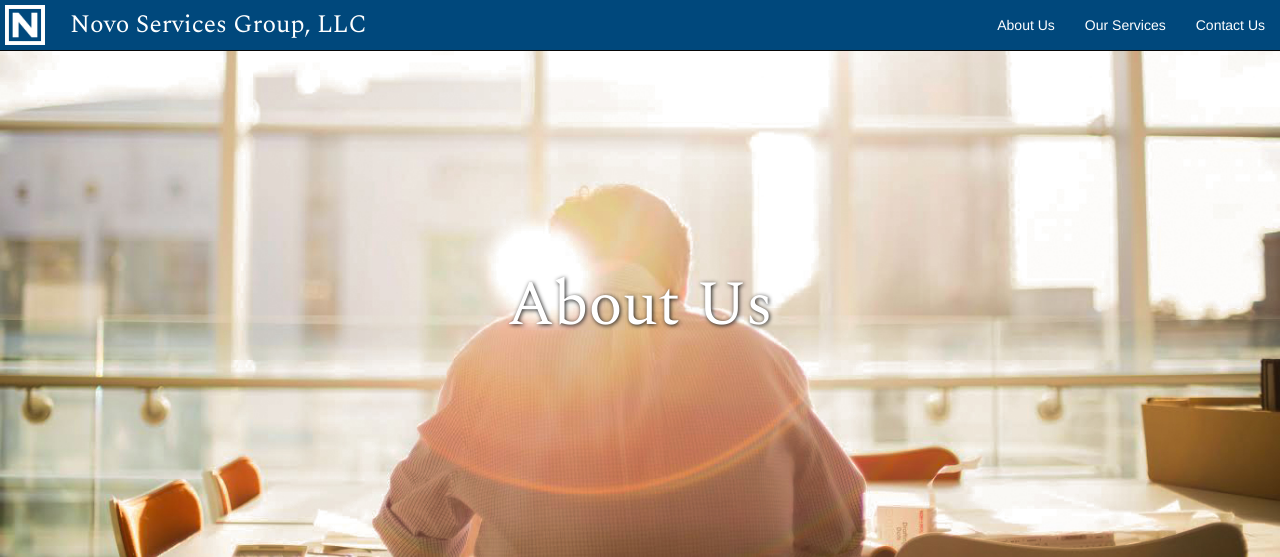
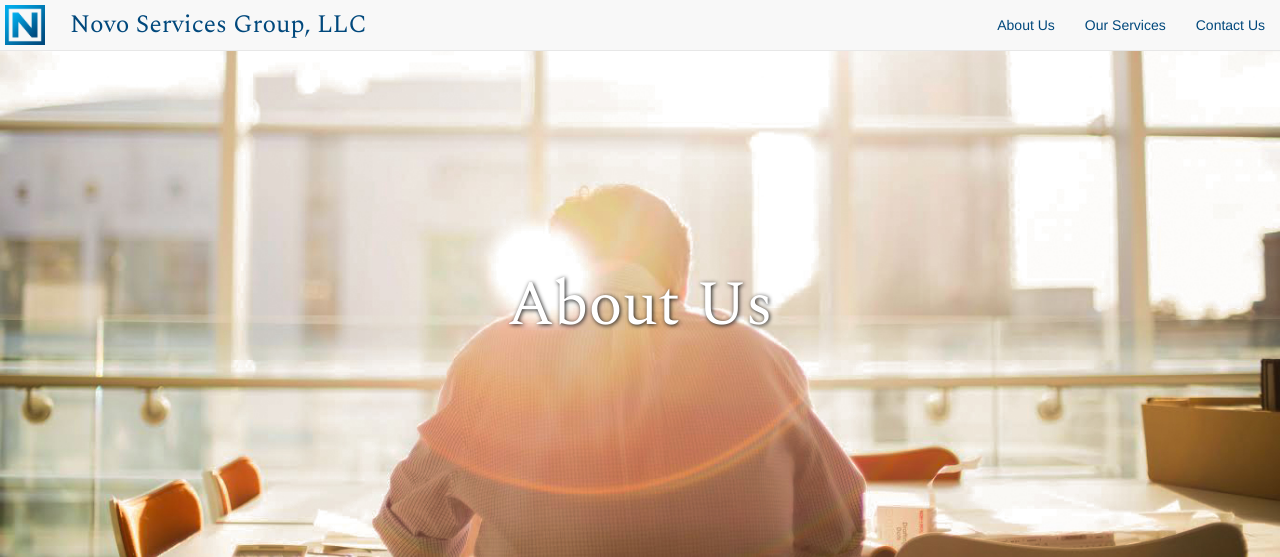
Before and after one commit to rhyza/nsg, a PHP site: page /about.php in a window 1280 px wide. Shown: the top 557 px of the page. Run offline with PHP 8.4, Linux system fonts and the light colour scheme.

Commit message:
Add light navbar styling

```diff
--- a/css/main.css
+++ b/css/main.css
@@ -15,6 +15,23 @@ a, a:focus, a:hover, a:-webkit-any-link {
 }
 
 /*** NAVBAR ***/
+
+.navbar-default {
+    color: #00487C;
+}
+
+.navbar-default .navbar-brand {
+    color: #00487C;
+    font-size: 1.25em;
+}
+
+.navbar-default .name {
+    margin-left: -1.5em;
+}
+
+.navbar-default .navbar-nav>li>a {
+    color: #00487C;
+}
 
 .navbar-inverse {
     background-color: #00487C;
@@ -176,6 +193,11 @@ h5 {
         text-align: right;
     }
 
+    .navbar-default .navbar-brand {
+        color: #00487C;
+        font-size: 1.8em;
+    }
+
     .navbar-inverse .navbar-brand {
         color: white;
         font-size: 1.8em;
--- a/html/navbar.html
+++ b/html/navbar.html
@@ -13,7 +13,7 @@
     <link rel="icon" href="img/favicon/favicon.ico">
   </head>
   <body>
-    <nav class="navbar navbar-inverse navbar-static-top">
+    <nav class="navbar navbar-default navbar-static-top">
       <div class="container-fluid">
         <!-- Brand and toggle get grouped for better mobile display -->
         <div class="navbar-header">
```
Also changed, not shown: img/logo.png, img/logo_inverse.png (added).
